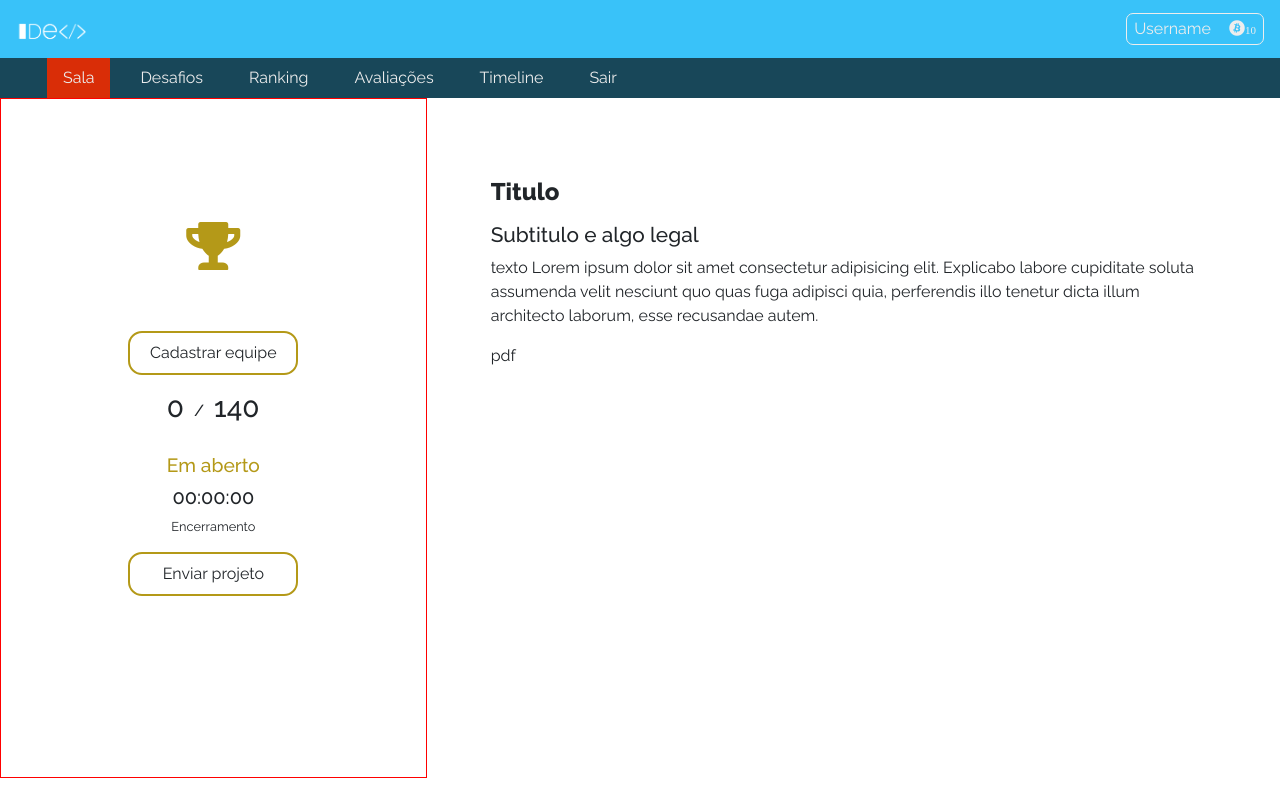
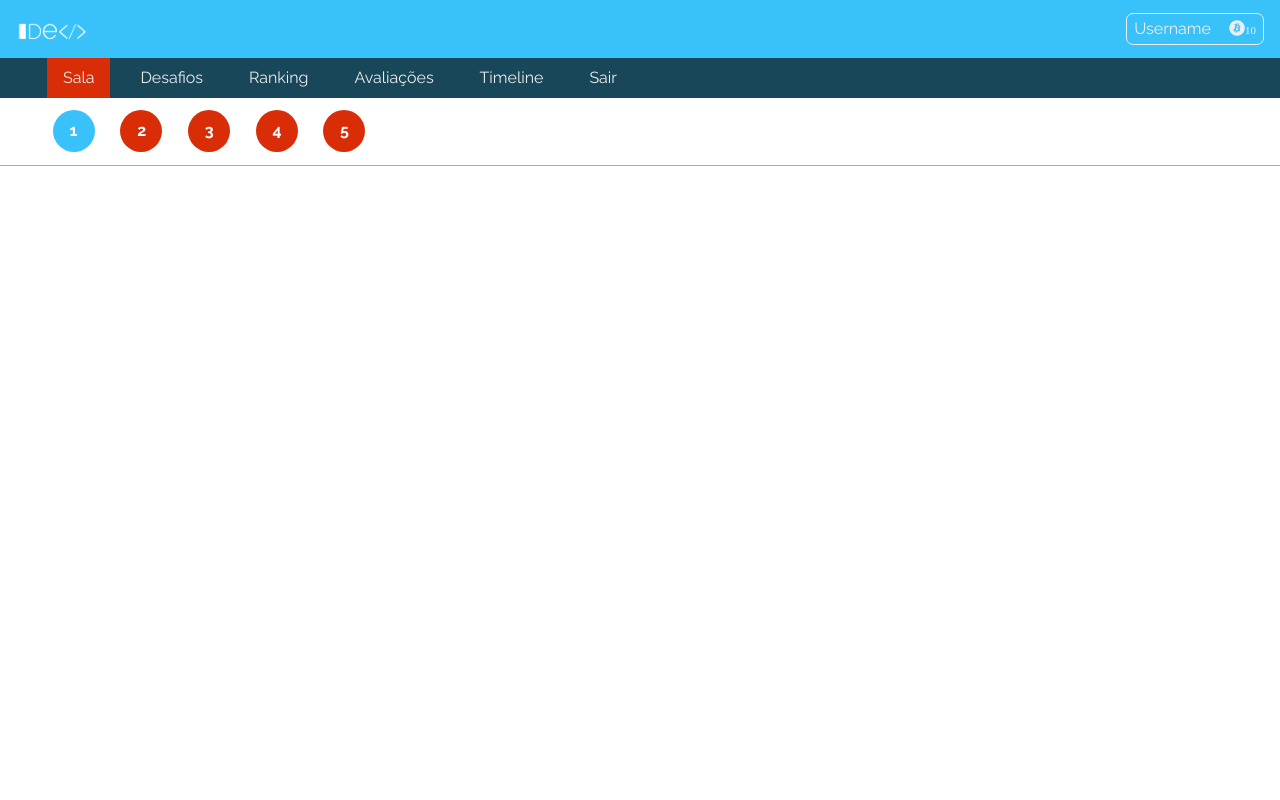
Before and after one commit to 4lessandrodev/idev-portal-frontend-react, a React (Create React App) app: page / in a window 1280 px wide. Built offline with nearby package versions, Linux system fonts and the light colour scheme.

Commit message:
feat(component): adding paginator component

```diff
--- a/src/App.js
+++ b/src/App.js
@@ -5,6 +5,7 @@ import Login from './pages/Login/Login';
 import Ranking from './pages/Ranking/Ranking';
 import UserRanking from './pages/Ranking/UserRanking';
 import Desafio from './pages/Desafios/Desafio';
+import Aula from './pages/Aula/Aula';
 import './normalize.css';
 
 function App() {
@@ -14,7 +15,8 @@ function App() {
       {/*<Login/>*/}
       {/*<Ranking />*/}
       {/*<UserRanking />*/}
-      <Desafio />
+      {/*<Desafio /> */}
+      <Aula />
     </>
   );
 }
--- /dev/null
+++ b/src/components/Aula/Aula.jsx
@@ -0,0 +1,10 @@
+import React from 'react';
+import './Aula.css';
+
+export default props => (
+
+    <div>
+        Hello World
+    </div>
+
+)
--- /dev/null
+++ b/src/components/Aula/Paginator/Number.css
@@ -0,0 +1,33 @@
+.paginator__item{
+    list-style: none;
+    margin: 0.8rem;
+    background-color: var(--orange);
+    border-radius: 50%;
+    width: 42px;
+    height: 42px;
+    justify-items: center;
+
+}
+
+.paginator__item__link{
+    display: flex;
+    color: var(--white);
+    font-weight: 700;
+    text-transform: none;
+    text-decoration: none;
+    margin: auto;
+    padding: 20% 40%;
+    align-items: center;
+    justify-items: center;
+}
+
+.paginator__item__link:hover{
+    color: var(--white);
+    text-transform: none;
+    text-decoration: none;
+
+}
+
+.paginator__item:hover{
+    background-color: var(--light-blue);
+}
--- /dev/null
+++ b/src/components/Aula/Paginator/Number.jsx
@@ -0,0 +1,15 @@
+import React from 'react';
+import './Number.css';
+
+export default props => {
+    let color = 'var(--orange)';
+    if (props.active) {
+        color = 'var(--light-blue)';
+    }
+
+    return (
+        <li className="paginator__item" style={{ backgroundColor: color }}>
+            <a href="http://#link" className="paginator__item__link">{props.value}</a>
+        </li>
+    )
+}
--- /dev/null
+++ b/src/components/Aula/Paginator/Paginator.css
@@ -0,0 +1,4 @@
+.paginator{
+    display: flex;
+    border-bottom: 1px solid var(--dark-gray);
+}
--- /dev/null
+++ b/src/components/Aula/Paginator/Paginator.jsx
@@ -0,0 +1,15 @@
+import React from 'react';
+import Number from './Number';
+import './Paginator.css';
+
+export default props => (
+    <>
+        <ul className="paginator">
+           <Number value="1" active={true}/>
+            <Number value="2"/>
+           <Number value="3"/>
+           <Number value="4"/>
+           <Number value="5"/>
+        </ul>
+    </>
+)
--- /dev/null
+++ b/src/components/Templates/Aula/Aula.jsx
@@ -0,0 +1,12 @@
+import React from 'react';
+import Paginator from '../../Aula/Paginator/Paginator';
+
+export default props => (
+
+    <section>
+        <header>
+            <Paginator />
+        </header>
+    </section>
+
+)
--- a/src/components/Templates/Desafios/Desafio.css
+++ b/src/components/Templates/Desafios/Desafio.css
@@ -9,7 +9,6 @@
 .desafio__section__article{
     display: flex;
     flex-direction: column;
-    border: 1px solid red;
     margin: 0;
     padding: 0;
     align-items: center;
--- /dev/null
+++ b/src/pages/Aula/Aula.jsx
@@ -0,0 +1,17 @@
+import React from 'react';
+import Aula from '../../components/Templates/Aula/Aula';
+import Menu from '../../components/Menu/Menu';
+import Nav from '../../components/Nav/Nav';
+import './Aula.css';
+
+export default props => (
+    <>
+    <header>
+        <Nav />
+        <Menu />
+    </header>
+    <main>
+        <Aula/>
+    </main>
+</>
+)
```
Also changed, not shown: src/components/Aula/Aula.css (added), src/components/Templates/Aula/Aula.css (added), src/pages/Aula/Aula.css (added).
